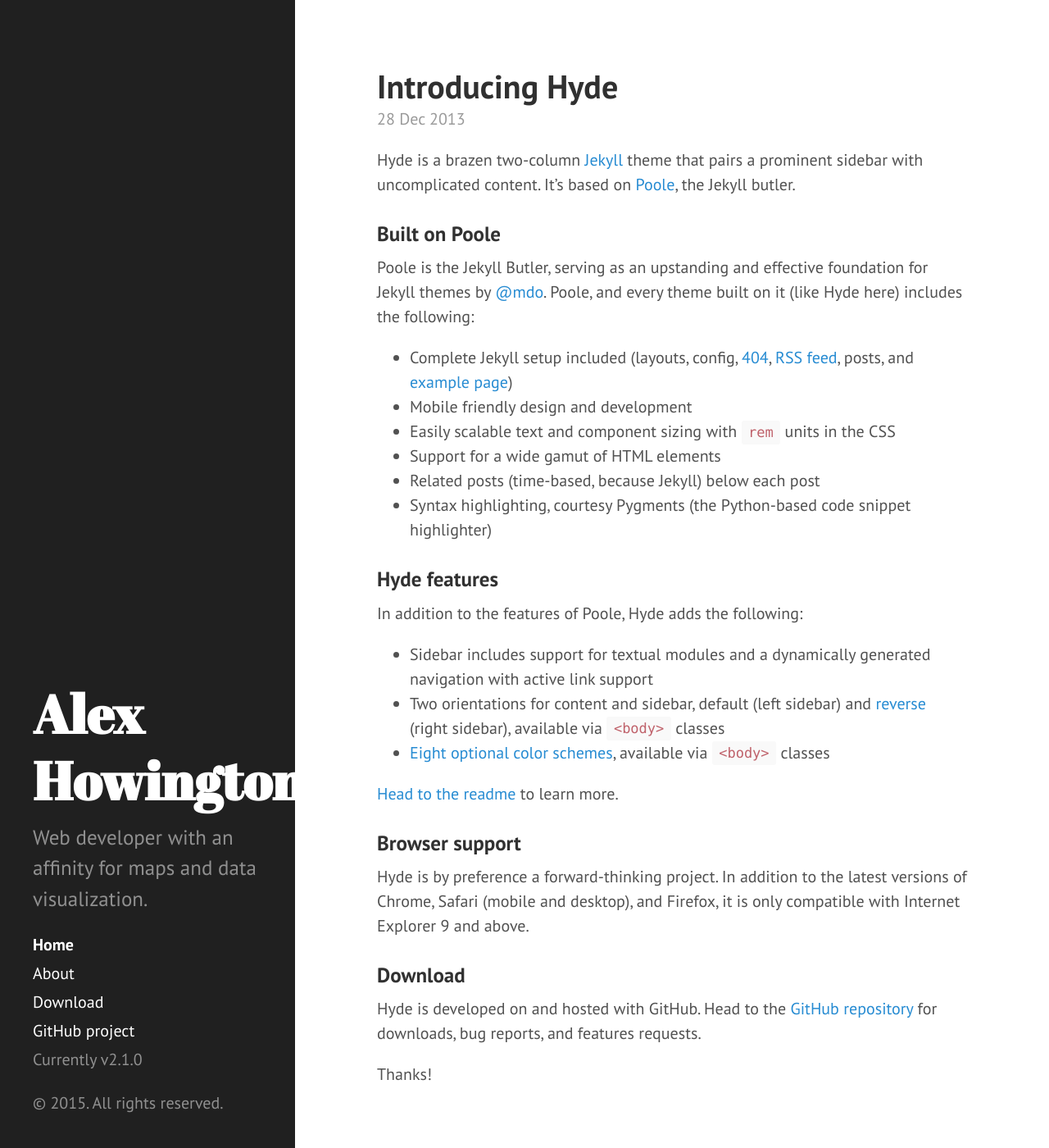
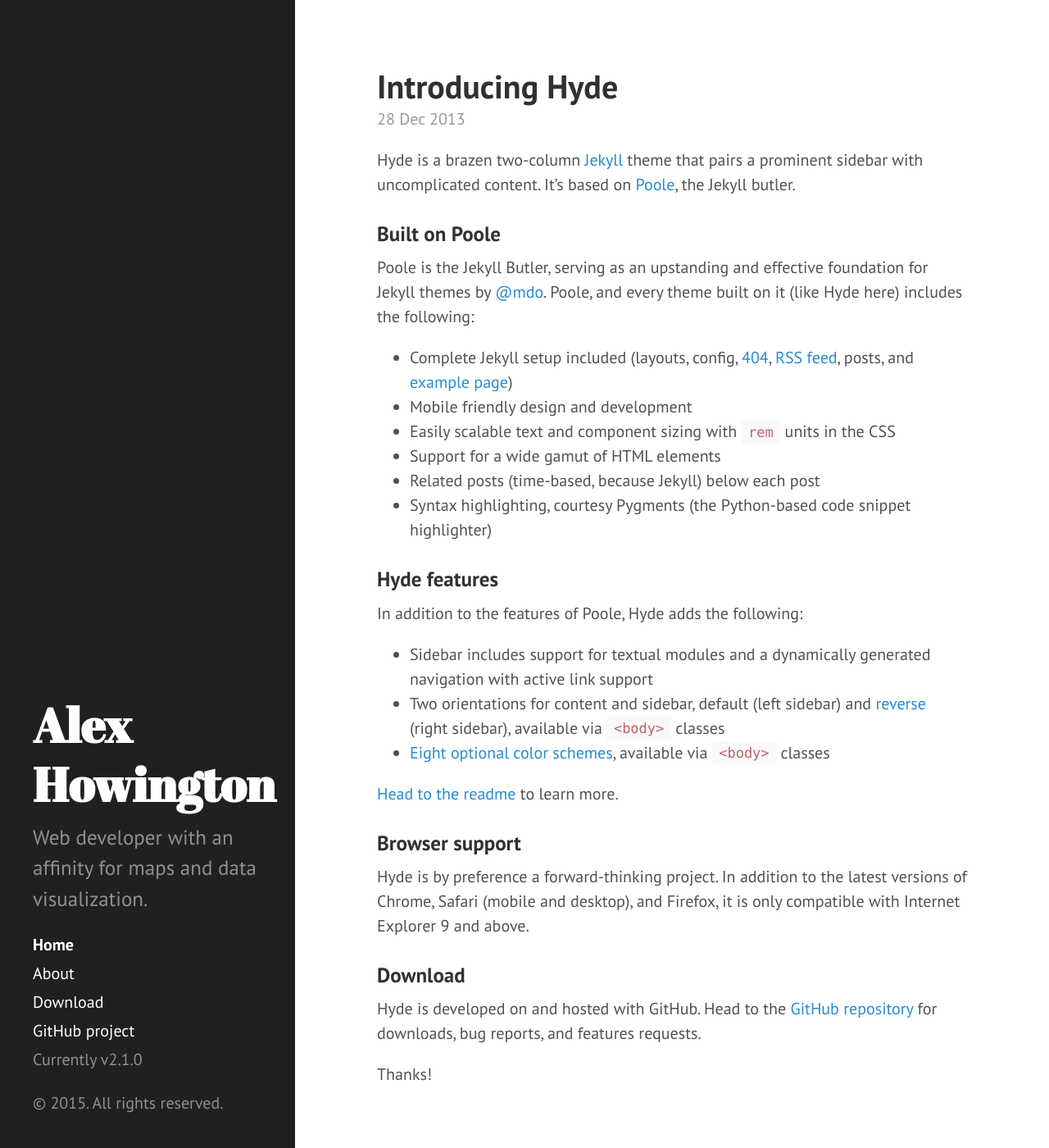
Before and after one commit to ash106/ash106.github.io, a Jekyll site: the page built from index.html, in a window 1280 px wide and 1400 px high. Shown: the whole window at 82% size. Built offline with Jekyll 4.4.1, drawn with Linux system fonts in a browser that asks for light colours; Markdown is read by kramdown in place of the engine named in the settings; the list of posts is cut into pages by our own code.

Commit message:
Decrease sidebar h1 font size

```diff
--- a/public/css/hyde.css
+++ b/public/css/hyde.css
@@ -80,7 +80,7 @@
   color: #fff;
   margin-top: 0;
   font-family: "Abril Fatface", serif;
-  font-size: 3.25rem;
+  font-size: 2.9rem;
 }
 
 /* Sidebar nav */
```
